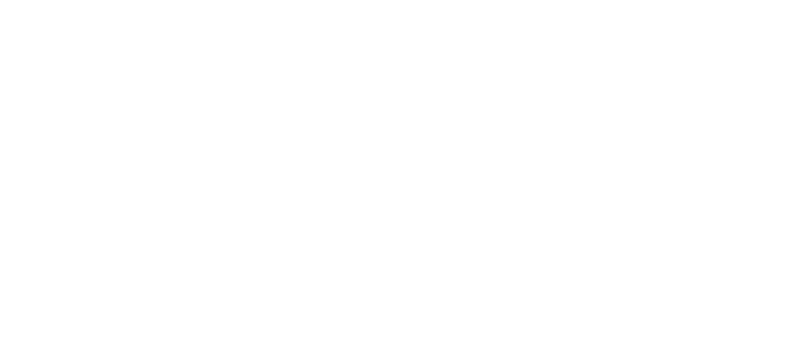
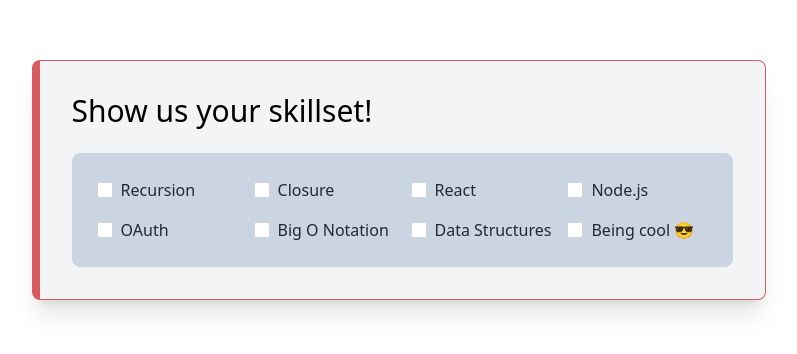
Before and after one commit to elms-labs/fizzbudz, a React (Vite) app in the folder client/: page /skills in a window 1280 px wide. Before the commit this address had no page. Shown: the part 292-646 px from the top of the page, without its empty margins (241-1038 px from the left). Built offline with nearby package versions, Linux system fonts and the light colour scheme.

Commit message:
Created skills route and component, with skillset from an engineer

```diff
--- a/client/src/App.tsx
+++ b/client/src/App.tsx
@@ -7,6 +7,7 @@
 import MainContainer from './containers/MainContainer';
 import NotificationContainer from './containers/NotificationContainer';
 import UserContainer from './containers/UserContainer';
+import Skills from './components/Skills';
 
 function App() {
   const [count, setCount] = useState(0);
@@ -16,6 +17,7 @@
       <Routes>
         <Route path='/' element={<LoginPage />} />
         <Route path='form' element={<Form />} />
+        <Route path='skills' element={<Skills />} />
         <Route path='home' element={<MainPage />}>
           <Route index element={<MainContainer />} />
           <Route path='all' element={<MainContainer />} />
--- /dev/null
+++ b/client/src/components/Skills.tsx
@@ -0,0 +1,140 @@
+import fizz from '../assets/fizz.png';
+
+function Skills(){
+    return(
+    <div>
+
+<div className="p-8 flex align-center justify-center ">
+  <div className="container-fluid p-8 border border-l-8 border-coding-red shadow-xl rounded-lg bg-gray-100 mt-80">
+
+  <h3 className= "text-3xl font-sbold ">Show us your skillset!</h3>
+
+    <div className="h-auto w-auto p-6 mt-6 rounded-lg bg-slate-300 border border-slate-300 grid grid-cols-4 gap-4">
+
+
+{/* Recursion */}
+<div className="flex">
+  <div>
+    <div className="form-check">
+      <input className="form-check-input appearance-none h-4 w-4 border border-gray-300 rounded-sm bg-white checked:bg-coding-red checked:border-black focus:outline-none transition duration-200 mt-1 align-top bg-no-repeat bg-center bg-contain float-left mr-2 cursor-pointer" type="checkbox" value="" id="flexCheckDefault"></input>
+      <label className="form-check-label inline-block text-gray-800" >
+        Recursion
+      </label>
+    </div>
+  </div>
+</div>
+
+{/* Closure */}
+<div className="flex">
+  <div>
+    <div className="form-check">
+      <input className="form-check-input appearance-none h-4 w-4 border border-gray-300 rounded-sm bg-white checked:bg-coding-red checked:border-black focus:outline-none transition duration-200 mt-1 align-top bg-no-repeat bg-center bg-contain float-left mr-2 cursor-pointer" type="checkbox" value="" id="flexCheckDefault"></input>
+      <label className="form-check-label inline-block text-gray-800" >
+        Closure
+      </label>
+    </div>
+  </div>
+</div>
+
+
+{/* React */}
+<div className="flex">
+  <div>
+    <div className="form-check">
+      <input className="form-check-input appearance-none h-4 w-4 border border-gray-300 rounded-sm bg-white checked:bg-coding-red checked:border-black focus:outline-none transition duration-200 mt-1 align-top bg-no-repeat bg-center bg-contain float-left mr-2 cursor-pointer" type="checkbox" value="" id="flexCheckDefault"></input>
+      <label className="form-check-label inline-block text-gray-800" >
+        React
+      </label>
+    </div>
+  </div>
+</div>
+
+{/* Node.js */}
+<div className="flex">
+  <div>
+    <div className="form-check">
+      <input className="form-check-input appearance-none h-4 w-4 border border-gray-300 rounded-sm bg-white checked:bg-coding-red checked:border-black focus:outline-none transition duration-200 mt-1 align-top bg-no-repeat bg-center bg-contain float-left mr-2 cursor-pointer" type="checkbox" value="" id="flexCheckDefault"></input>
+      <label className="form-check-label inline-block text-gray-800" >
+        Node.js
+      </label>
+    </div>
+  </div>
+</div>
+
+
+{/* OAuth */}
+<div className="flex">
+  <div>
+    <div className="form-check">
+      <input className="form-check-input appearance-none h-4 w-4 border border-gray-300 rounded-sm bg-white checked:bg-coding-red checked:border-black focus:outline-none transition duration-200 mt-1 align-top bg-no-repeat bg-center bg-contain float-left mr-2 cursor-pointer" type="checkbox" value="" id="flexCheckDefault"></input>
+      <label className="form-check-label inline-block text-gray-800" >
+        OAuth
+      </label>
+    </div>
+  </div>
+</div>
+
+
+{/* Big O Notation */}
+<div className="flex">
+  <div>
+    <div className="form-check">
+      <input className="form-check-input appearance-none h-4 w-4 border border-gray-300 rounded-sm bg-white checked:bg-coding-red checked:border-black focus:outline-none transition duration-200 mt-1 align-top bg-no-repeat bg-center bg-contain float-left mr-2 cursor-pointer" type="checkbox" value="" id="flexCheckDefault"></input>
+      <label className="form-check-label inline-block text-gray-800" >
+        Big O Notation
+      </label>
+    </div>
+  </div>
+</div>
+
+
+{/* Data Structures */}
+<div className="flex">
+  <div>
+    <div className="form-check">
+      <input className="form-check-input appearance-none h-4 w-4 border border-gray-300 rounded-sm bg-white checked:bg-coding-red checked:border-black focus:outline-none transition duration-200 mt-1 align-top bg-no-repeat bg-center bg-contain float-left mr-2 cursor-pointer" type="checkbox" value="" id="flexCheckDefault"></input>
+      <label className="form-check-label inline-block text-gray-800" >
+        Data Structures
+      </label>
+    </div>
+  </div>
+</div>
+
+{/* Being cool */}
+<div className="flex">
+  <div>
+    <div className="form-check">
+      <input className="form-check-input appearance-none h-4 w-4 border border-gray-300 rounded-sm bg-white checked:bg-coding-red checked:border-black focus:outline-none transition duration-200 mt-1 align-top bg-no-repeat bg-center bg-contain float-left mr-2 cursor-pointer" type="checkbox" value="" id="flexCheckDefault"></input>
+      <label className="form-check-label inline-block text-gray-800" >
+       Being cool 😎
+      </label>
+    </div>
+  </div>
+</div>
+
+
+
+    </div>
+
+
+
+
+
+
+
+
+
+
+
+
+
+</div>
+</div>
+
+
+    </div>
+   )
+}
+
+
+export default Skills;
```
